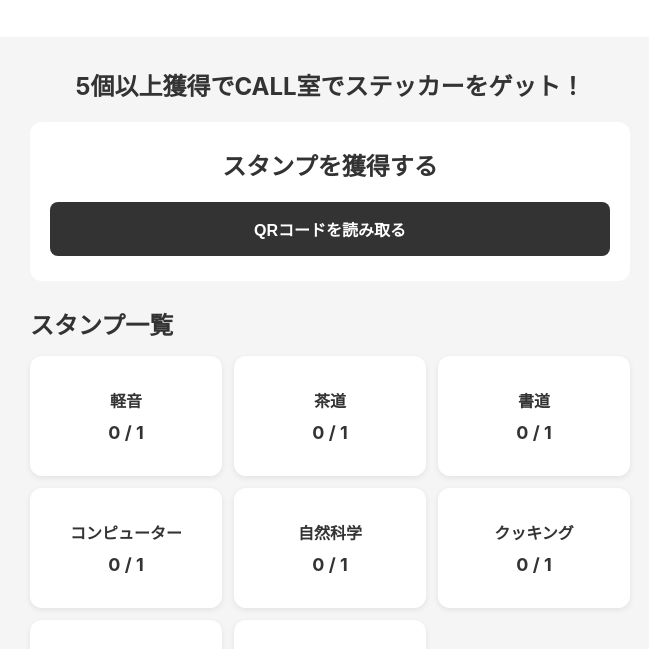
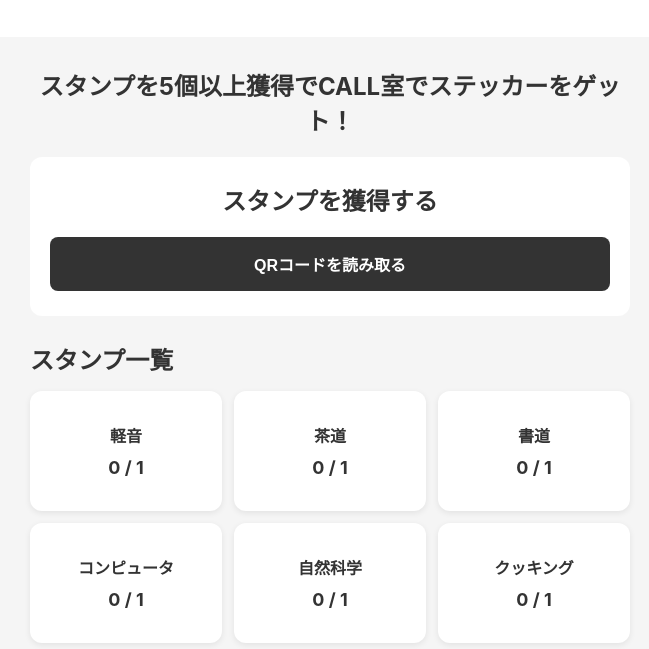
Before and after one commit to yukigayafestival/stamprally26, a plain HTML site: page index.html in a window 1280 px wide. Shown: the part 73-722 px from the top of the page, without its empty margins (310-959 px from the left). Drawn offline with Linux system fonts and the light colour scheme.

Commit message:
Add files via upload

```diff
--- a/index.html
+++ b/index.html
@@ -31,7 +31,7 @@
     <main class="main-container">
 
     <h2 id="sticker-get">
-        5個以上獲得でCALL室でステッカーをゲット！
+        スタンプを5個以上獲得でCALL室でステッカーをゲット！
     </h2>
 
 
--- a/script.js
+++ b/script.js
@@ -17,7 +17,7 @@ const stamps = [
     },
     {
         id: "https://yukigayasai2026/scan/4",
-        name: "コンピューター"
+        name: "コンピュータ"
     },
     {
         id: "https://yukigayasai2026/scan/5",
@@ -152,7 +152,7 @@ function displayStamps() {
           document.getElementById("complete-message")
 
           if (collectedStamps.length >= 5) {
-          completionMessage.textContent= `スタンプを${collectedStamps.length}獲得しました。\nCALL室でステッカーを受け取れます`;
+          completeMessage.textContent= `スタンプを5個以上獲得しました。CALL室でステッカーを受け取れます`;
           }
 
 
--- a/style.css
+++ b/style.css
@@ -146,9 +146,7 @@ display: flex;
     font-weight: bold;
 }
 
-.complete-message{
-    font-style: 23px;
-}
+
 /* スタンプカード */
 .stamp-card {
     display: flex;
```
